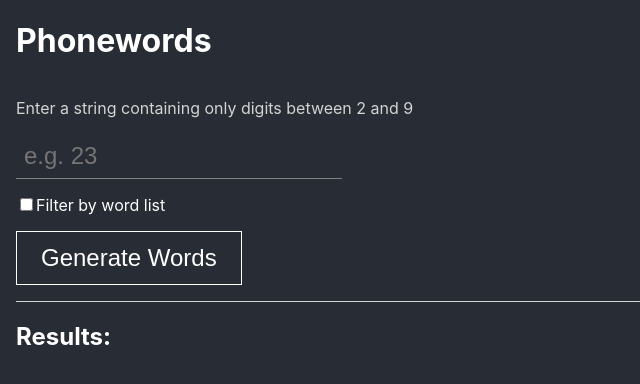
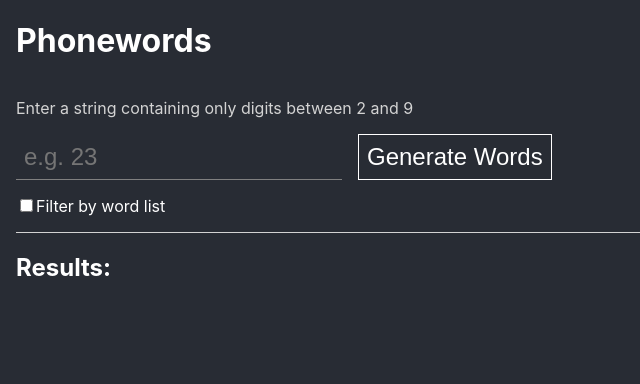
Before and after one commit to ewantindale/phonewords, a React (Create React App) app in the folder frontend/: page / in a window 1280 px wide. Shown: the top 384 px of the page, without its empty margins (0-640 px from the left). Built offline with nearby package versions, Linux system fonts and the light colour scheme.

Commit message:
move generate button

```diff
--- a/frontend/src/App.css
+++ b/frontend/src/App.css
@@ -31,12 +31,12 @@
 
 .App-submit {
   font-size: 1.5rem;
-  margin-top: 1rem;
+  margin-left: 1rem;
   background: none;
   border: 1px solid white;
   color: white;
-  padding: 0.75rem 1.5rem;
   transition: 0.25s ease;
+  padding: 0.5rem;
 }
 
 .App-submit:hover {
--- a/frontend/src/App.js
+++ b/frontend/src/App.js
@@ -48,6 +48,7 @@ const App = () => {
         </p>
 
         <form onSubmit={submitForm}>
+          <div>
             <input
               value={input}
               onChange={handleInputChange}
@@ -55,6 +56,10 @@ const App = () => {
               className="App-input"
               placeholder="e.g. 23"
             />
+            <button type="submit" className="App-submit" disabled={loading}>
+              Generate Words
+            </button>
+          </div>
           <div className="App-filter">
             <input
               type="checkbox"
@@ -63,12 +68,6 @@ const App = () => {
               onChange={handleFilterChange}
             />
             Filter by word list
-          </div>
-
-          <div>
-            <button type="submit" className="App-submit" disabled={loading}>
-              Generate Words
-            </button>
           </div>
         </form>
 
```
Lines whose indentation alone changed are shown as unchanged.
